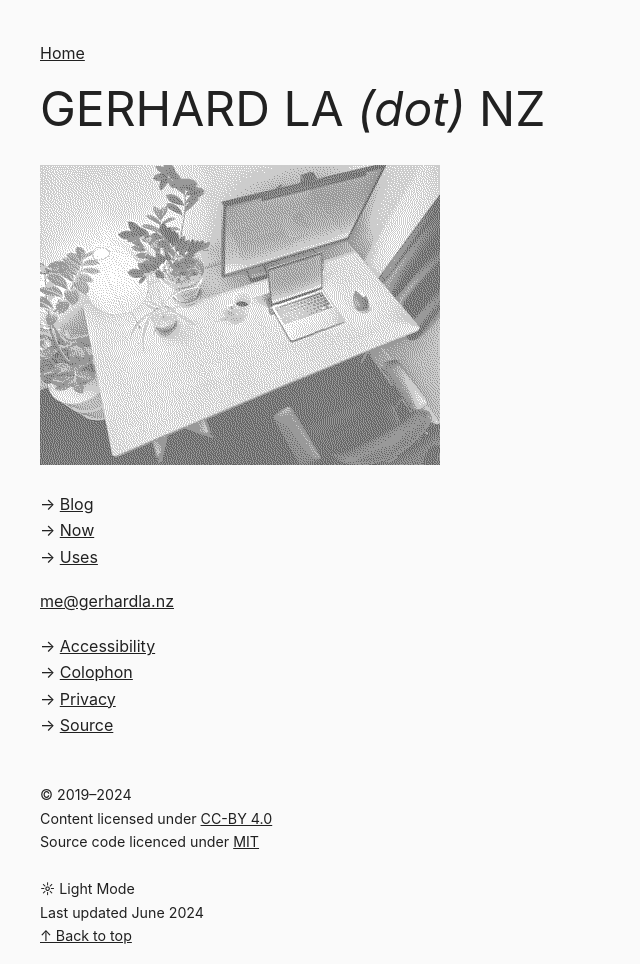
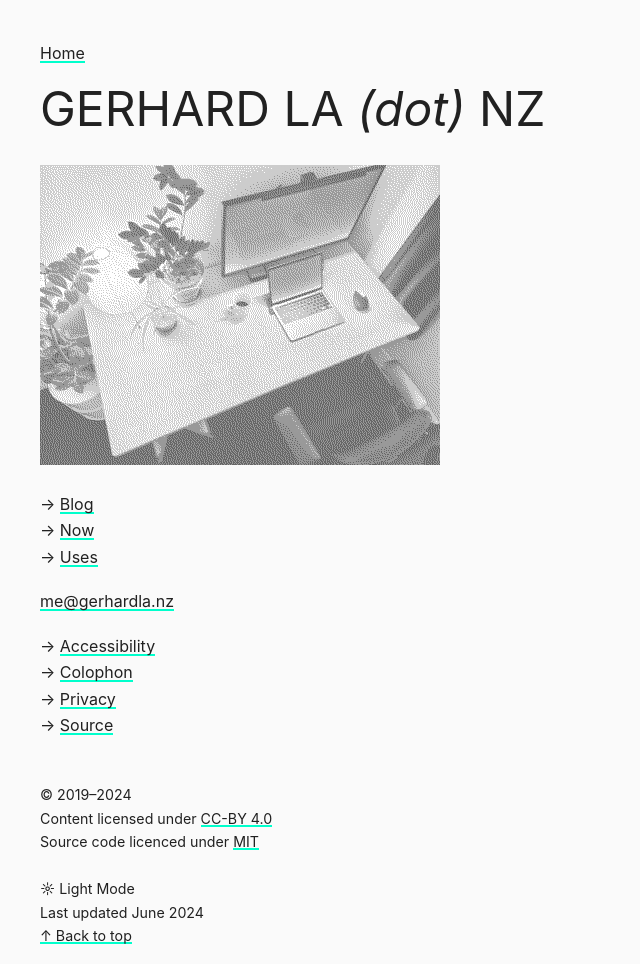
Before and after one commit to gerhardlanz/gerhardla.nz, a Jekyll site: the page built from README.md, in a window 1280 px wide. Shown: the whole page, without its empty margins (0-640 px from the left). Built offline with Jekyll 4.4.1, drawn with Linux system fonts in a browser that asks for light colours; our own code applies the rules of GitHub Pages for plain Markdown files.

Commit message:
fix: correct W3C validation errors in style.css

```diff
--- a/assets/css/style.css
+++ b/assets/css/style.css
@@ -50,6 +50,31 @@ a:link, a:visited {
 color: inherit
 }
 
+
+:root {
+    --mainColor: #00FFCC;
+  }
+
+
+  a {
+    background:
+       linear-gradient(
+         to bottom, var(--mainColor) 0%,
+         var(--mainColor) 100%
+       );
+      background-position: 0 100%;
+      background-repeat: repeat-x;
+      background-size: 2px 2px;
+    color: #000;
+    text-decoration: none;
+    transition: background-size .8s;
+    border-bottom: 0px;
+  }
+
+  a:hover {
+    background-size: 4px 50px;
+  }
+
 .dark, .light{
 margin: 0
 }
@@ -81,7 +106,7 @@ margin-bottom: 1.15rem
 }
 
 h1, h2, h3, h4, h5 {
-font-family: -apple-system, BlinkMacSystemFont, avenir next, avenir, helvetica neue, helvetica, Ubuntu, roboto, noto, segoe ui, arial, sans-serif;
+font-family: -apple-system, BlinkMacSystemFont, "avenir next", avenir, "helvetica neue", helvetica, Ubuntu, roboto, noto, "segoe ui", arial, sans-serif;
 font-weight: 400
 }
 
@@ -107,13 +132,13 @@ font-size: 100%
 }
 
 code {
-font-family: Menlo, Consolas, Monaco, Liberation Mono, Lucida Console, monospace;
+font-family: Menlo, Consolas, Monaco, "Liberation Mono", "Lucida Console", monospace;
 background-color: var(--code-color);
 font-size: 80%;
 margin-right: 2px;
 padding: .2em .3em;
 white-space: nowrap;
-width: 40em;
+width: 40em
 }
 
 pre code {
@@ -124,22 +149,19 @@ line-height: 1.65em;
 margin: auto -1em;
 padding: .65em 1em;
 white-space: pre-wrap;
-white-space: -moz-pre-wrap;
-white-space: -pre-wrap;
-white-space: -o-pre-wrap;
 word-wrap: break-word;
-width: 40em;
+width: 40em
 }
 
 ol {
 list-style-position: outside;
-padding: 1
+padding: 1em
 }
 
 ul {
 list-style-position: outside;
 list-style-type: circle;
-padding: 1
+padding: 1em
 }
 
 table, td, th {
```
